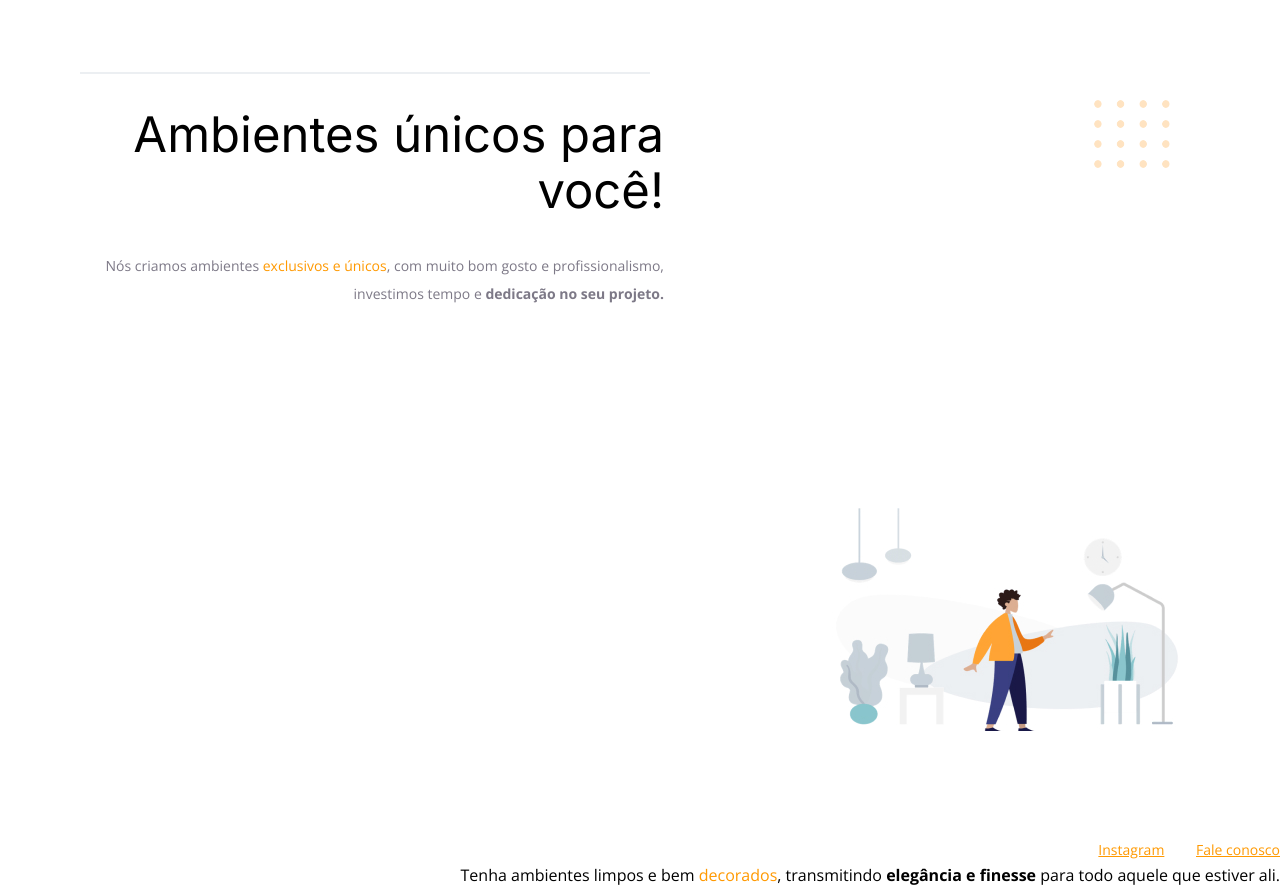
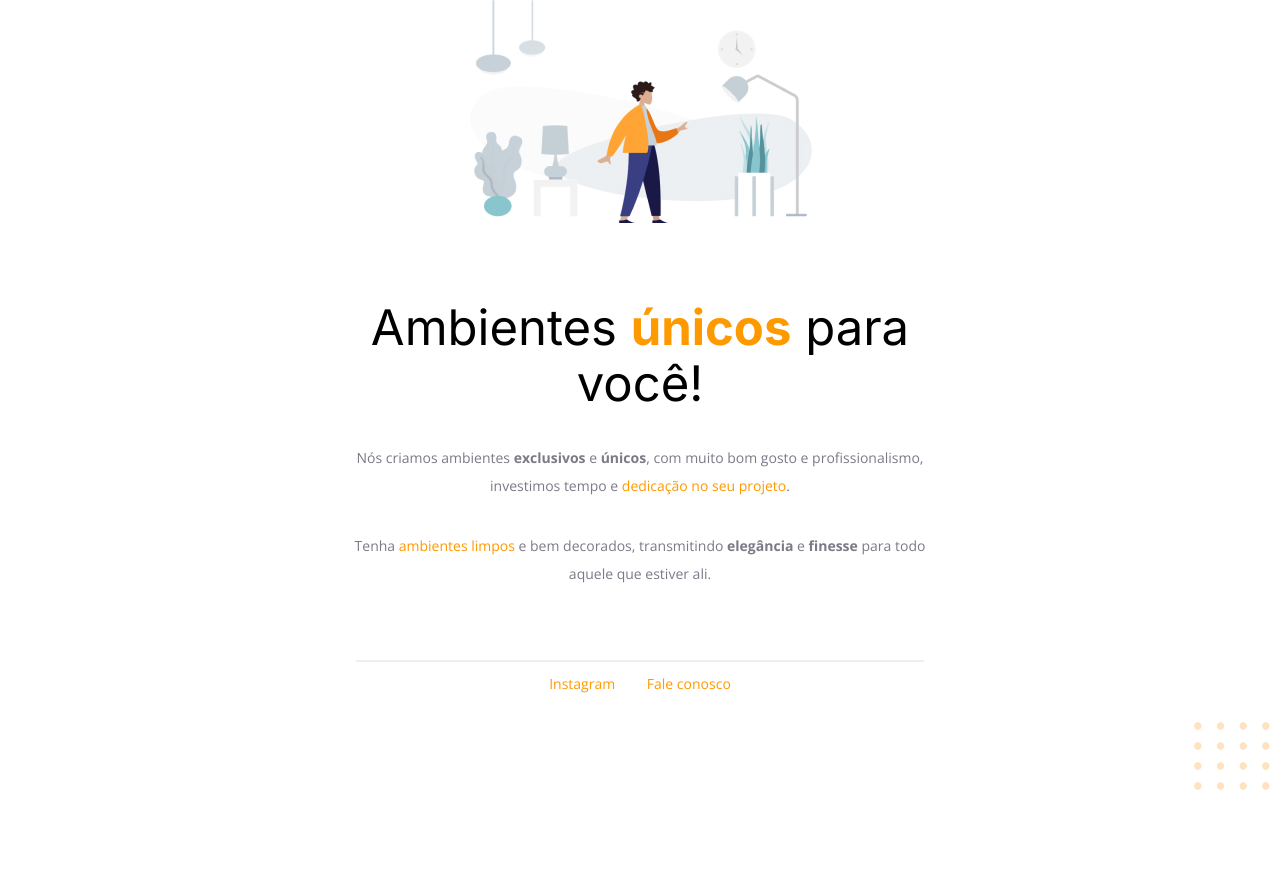
Before and after one commit to douglas-fabiano1/rs-explorer-stage02-challenge-fixing-bugs, a plain HTML site: page index.html in a window 1280 px wide. After the commit the page ends 800 px from the top, so only its background shows below. Drawn offline with nearby package versions, Linux system fonts and the light colour scheme.

Commit message:
semantic tags, layout, css

```diff
--- a/index.html
+++ b/index.html
@@ -8,48 +8,43 @@
     <meta charset="UTF-8" />
     <meta name="viewport" content="width=device-width, initial-scale=1.0" />
     <title>Móveis customizados</title>
-
     <link
       href="https://fonts.googleapis.com/css2?family=Inter:wght@400;700&family=Open+Sans:wght@400;700&display=swap"
       rel="stylesheet"
     />
-
     <link rel="stylesheet" href="style.css" />
   </head>
-
   <!-- Tag <body> é o corpo do documento, onde tem as informações que serão mostradas. -->
   <body>
-    <div id="hero">
+    <header>
+      <img id="top-image"
+        src="images/img1.jpg"
+        alt="Desenho de uma pessoa vestindo uma camisa amarela em uma sala com Móveis"
+      />
+    </header>
+    <main>
+      <h1>Ambientes <span>únicos</span> para você!</h1>
+      <p>
+        Nós criamos ambientes <strong>exclusivos</strong> e <strong>únicos</strong>, com muito bom
+        gosto e profissionalismo, investimos tempo e
+        <span>dedicação no seu projeto</span>.
+      </p>
+      <p>
+        Tenha <span>ambientes limpos</span> e bem decorados, transmitindo
+        <strong>elegância</strong> e <strong>finesse</strong>
+        para todo aquele que estiver ali.
+      </p>
+    </main>
+    <footer>
       <div class="line"></div>
-      <h1>Ambientes únicos para você!</h1>
-      <p>
-        Nós criamos ambientes <span>exclusivos e únicos</span>, com muito
-        bom gosto e profissionalismo, investimos tempo e
-        <strong>dedicação no seu projeto.</strong>
-
-        <br />
-        <br />
-      </p>
-    </div>
-    <img
-      src="images/img1.jpg"
-      alt="Desenho de uma pessoa vestindo uma camisa amarela em uma sala com Móveis"
-    />
-
-    <div id="footer">
       <a target="_blank" href="https://instagram.com/moveisparavoce"
         >Instagram</a
       >
       <a href="mailto:contato@moveisparavoce.com">Fale conosco</a>
-    </div>
-
-    Tenha ambientes limpos e bem <span>decorados</span>, transmitindo
-    <strong>elegância e finesse</strong>
-    para todo aquele que estiver ali.
-
+    </footer>
     <img
       id="balls"
-      src="images/balls.svg"
+      src="./images/balls.svg"
       alt="Bolinhas alaranjadas no canto inferior direito da tela"
     />
   </body>
--- a/style.css
+++ b/style.css
@@ -1,17 +1,31 @@
-body {
-  font-family: "Open Sans", sans-serif;
-  text-align: end;
+* {
   margin: 0;
+  padding: 0;
+  box-sizing: border-box;
 }
 
-#hero {
-    width: 592px;
-    margin: 72px;
+body {
+  background: #fff;
+  font-family: "Open Sans", sans-serif;
+  text-align: center;
 }
 
-img {
-    margin: 100px;
+#top-image {
+  width: 348px;
+  margin-bottom: 72px;
 }
+
+main {
+  width: 592px;
+  margin: 0 auto;
+
+  display: flex;
+  flex-direction: column;
+  align-items: center;
+  justify-content: center;
+  gap: 32px;
+}
+
 
 h1 {
   font-family: "Inter", sans-serif;
@@ -22,35 +36,41 @@ h1 {
 
 h1 span {
   font-weight: bold;
-
-  margin-bottom: 32px;
 }
 
-span, a {
+span,
+a {
   color: #ff9900;
 }
 
-p, #footer {
+footer {
+  margin-top: 72px;
+}
+
+p,
+footer {
   color: #7d7987;
   font-size: 14px;
   line-height: 28px;
 }
 
-#footer a + a {
+footer a + a {
   margin-left: 28px;
+}
+
+footer a {
+  text-decoration: none;
 }
 
 .line {
   width: 568px;
   height: 0;
-
-    margin: 0 8px;
-
+  margin: 0 auto 8px;
   border: 1px solid #ECEFF2;
 }
 
 #balls {
   position: fixed;
-    top: 0;
+  bottom: 0;
   right: 0;
 }
```
Lines whose indentation alone changed are shown as unchanged.
